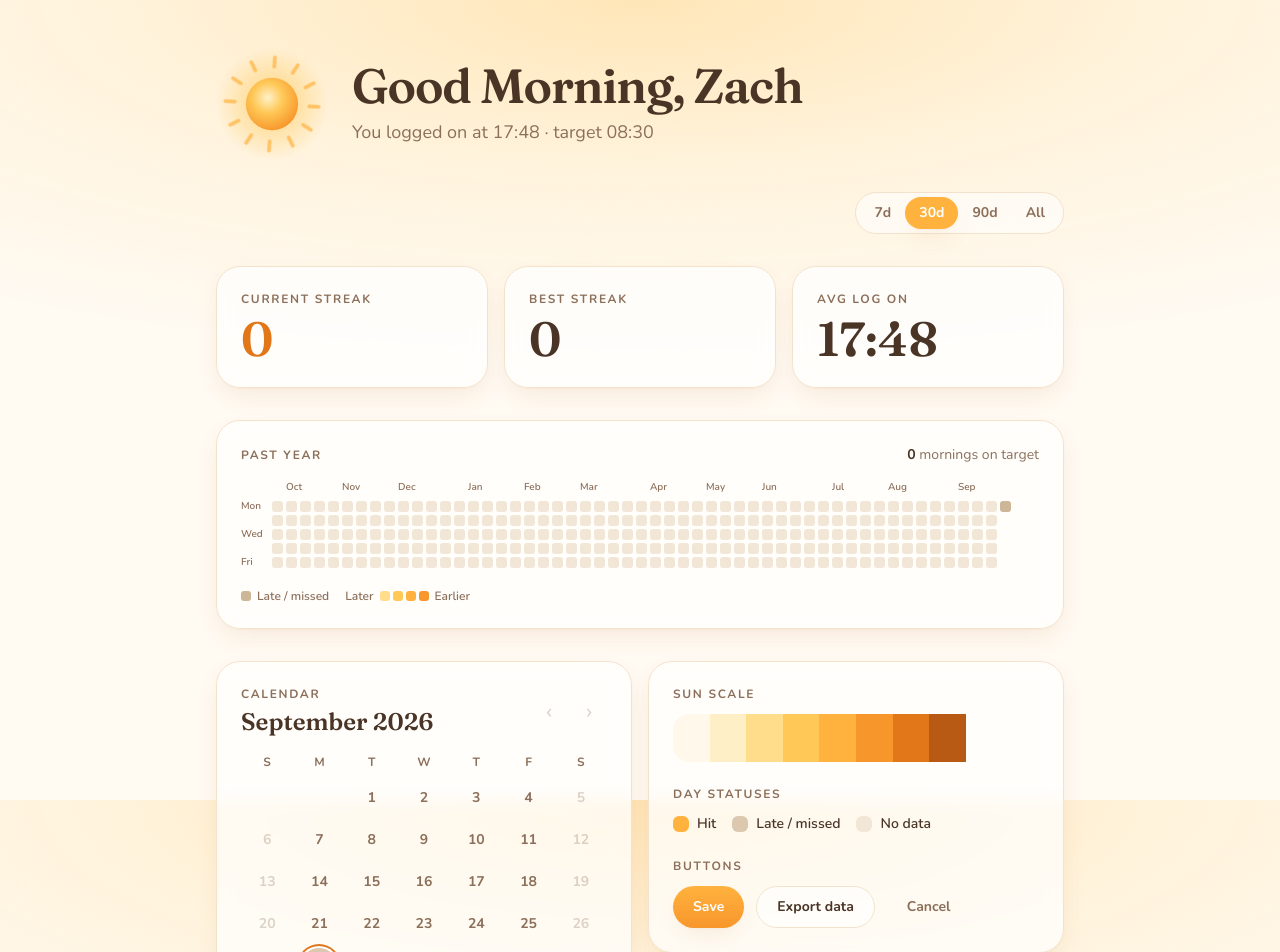
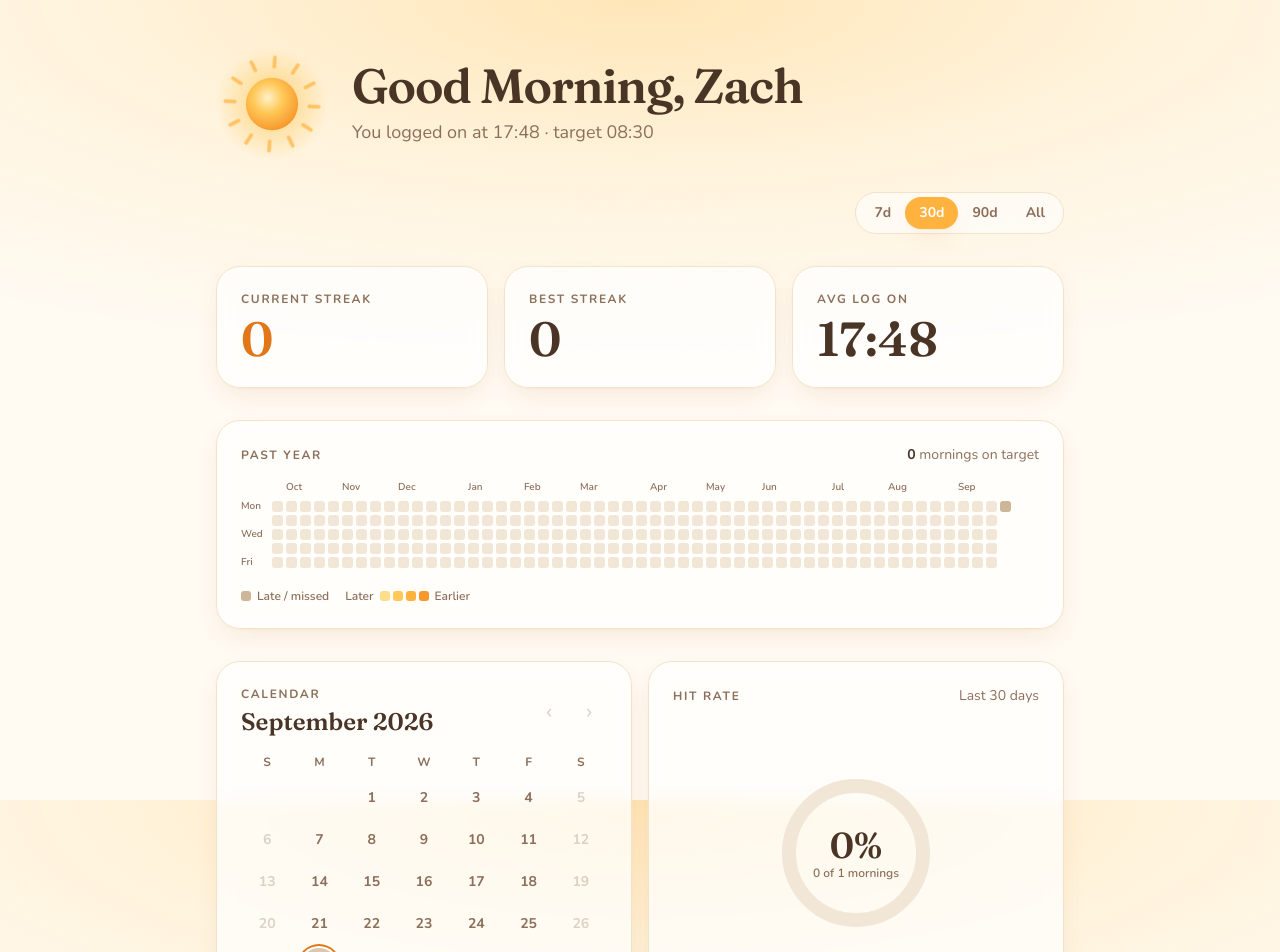
Before and after one commit to zpoettker/Rise, a React (Vite) app: page / in a window 1280 px wide. Shown: the top 952 px of the page. Built offline with nearby package versions, Linux system fonts and the light colour scheme.

Commit message:
Stage 4 complete, design implementation

```diff
--- a/src/App.jsx
+++ b/src/App.jsx
@@ -1,8 +1,8 @@
 import { useState } from 'react'
+import { HitRateCard } from './components/charts/HitRateCard'
 import { MonthCalendar } from './components/charts/MonthCalendar'
 import { YearHeatmap } from './components/charts/YearHeatmap'
 import { EditLoginDialog } from './components/EditLoginDialog'
-import { Button } from './components/ui/Button'
 import { Card, CardLabel } from './components/ui/Card'
 import { SegmentedControl } from './components/ui/SegmentedControl'
 import { Sun } from './components/ui/Sun'
@@ -10,20 +10,18 @@ import { useLoginData } from './hooks/useLoginData'
 import { setLoginTime, toDateKey } from './lib/logins'
 import { getStats } from './lib/stats'
 
-// Temporary style guide for Phase 3; replaced by the dashboard in Phase 4.
-
-const SUN_SHADES = [50, 100, 200, 300, 400, 500, 600, 700, 800, 900]
-const STATUSES = [
-  ['Hit', 'bg-sun-400'],
-  ['Late / missed', 'bg-miss'],
-  ['No data', 'bg-empty'],
-]
 const RANGE_OPTIONS = [
   { value: '7d', label: '7d' },
   { value: '30d', label: '30d' },
   { value: '90d', label: '90d' },
   { value: 'all', label: 'All' },
 ]
+const RANGE_LABELS = {
+  '7d': 'Last 7 days',
+  '30d': 'Last 30 days',
+  '90d': 'Last 90 days',
+  all: 'All time',
+}
 
 function App() {
   const [state, setState] = useLoginData()
@@ -75,45 +73,9 @@ function App() {
 
       <YearHeatmap state={state} />
 
-      <div className="grid items-start gap-4 md:grid-cols-2">
+      <div className="grid gap-4 md:grid-cols-2">
         <MonthCalendar state={state} onSelectDay={setEditingDate} />
-
-      <Card className="space-y-6">
-        <div>
-          <CardLabel>Sun scale</CardLabel>
-          <div className="mt-3 flex overflow-hidden rounded-2xl">
-            {SUN_SHADES.map((shade) => (
-              <div
-                key={shade}
-                className="h-12 flex-1"
-                style={{ background: `var(--color-sun-${shade})` }}
-                title={`sun-${shade}`}
-              />
-            ))}
-          </div>
-        </div>
-
-        <div>
-          <CardLabel>Day statuses</CardLabel>
-          <div className="mt-3 flex flex-wrap gap-4">
-            {STATUSES.map(([name, bg]) => (
-              <span key={name} className="flex items-center gap-2 text-sm font-semibold">
-                <span className={`size-4 rounded-md ${bg}`} />
-                {name}
-              </span>
-            ))}
-          </div>
-        </div>
-
-        <div>
-          <CardLabel>Buttons</CardLabel>
-          <div className="mt-3 flex flex-wrap gap-3">
-            <Button>Save</Button>
-            <Button variant="outline">Export data</Button>
-            <Button variant="ghost">Cancel</Button>
-          </div>
-        </div>
-      </Card>
+        <HitRateCard stats={stats} rangeLabel={RANGE_LABELS[range]} />
       </div>
 
       {editingDate && (
--- /dev/null
+++ b/src/components/charts/HitRateCard.jsx
@@ -0,0 +1,80 @@
+import { Card, CardLabel } from '../ui/Card'
+import { HIT_FILLS, MISS_FILL } from './days'
+
+const SIZE = 148
+const STROKE = 14
+const RADIUS = (SIZE - STROKE) / 2
+const CIRCUMFERENCE = 2 * Math.PI * RADIUS
+
+export function HitRateCard({ stats, rangeLabel }) {
+  const percent = stats.hitRate == null ? null : Math.round(stats.hitRate * 100)
+
+  return (
+    <Card className="flex flex-col">
+      <div className="flex items-baseline justify-between gap-4">
+        <CardLabel>Hit rate</CardLabel>
+        <p className="text-sm text-ink-soft">{rangeLabel}</p>
+      </div>
+
+      <div className="flex flex-1 items-center justify-center py-6">
+        <div className="relative" style={{ width: SIZE, height: SIZE }}>
+          <svg
+            width={SIZE}
+            height={SIZE}
+            viewBox={`0 0 ${SIZE} ${SIZE}`}
+            className="-rotate-90"
+            aria-hidden="true"
+          >
+            <circle
+              cx={SIZE / 2}
+              cy={SIZE / 2}
+              r={RADIUS}
+              fill="none"
+              stroke="var(--color-empty)"
+              strokeWidth={STROKE}
+            />
+            {percent > 0 && (
+              <circle
+                cx={SIZE / 2}
+                cy={SIZE / 2}
+                r={RADIUS}
+                fill="none"
+                stroke="var(--color-sun-400)"
+                strokeWidth={STROKE}
+                strokeLinecap="round"
+                strokeDasharray={CIRCUMFERENCE}
+                strokeDashoffset={CIRCUMFERENCE * (1 - percent / 100)}
+                className="transition-[stroke-dashoffset] duration-700 ease-out"
+              />
+            )}
+          </svg>
+          <div className="absolute inset-0 grid place-items-center text-center">
+            <div>
+              <p className="font-display text-4xl font-semibold tabular-nums">
+                {percent == null ? '–' : `${percent}%`}
+              </p>
+              <p className="text-xs font-semibold text-ink-soft">
+                {stats.hits} of {stats.trackedDays} mornings
+              </p>
+            </div>
+          </div>
+        </div>
+      </div>
+
+      <div className="flex gap-4 border-t border-line pt-4 text-sm text-ink-soft">
+        <Count fill={HIT_FILLS[3]} value={stats.hits} label="hit" />
+        <Count fill={MISS_FILL} value={stats.late} label="late" />
+        <Count fill={MISS_FILL} value={stats.missed} label="missed" />
+      </div>
+    </Card>
+  )
+}
+
+function Count({ fill, value, label }) {
+  return (
+    <span className="flex items-center gap-1.5">
+      <span className={`size-2.5 rounded-full ${fill}`} />
+      <span className="font-bold text-ink">{value}</span> {label}
+    </span>
+  )
+}
```
Also changed, not shown: src/lib/stats.js, 2 other files (tests, documents, lock files or other folders).
